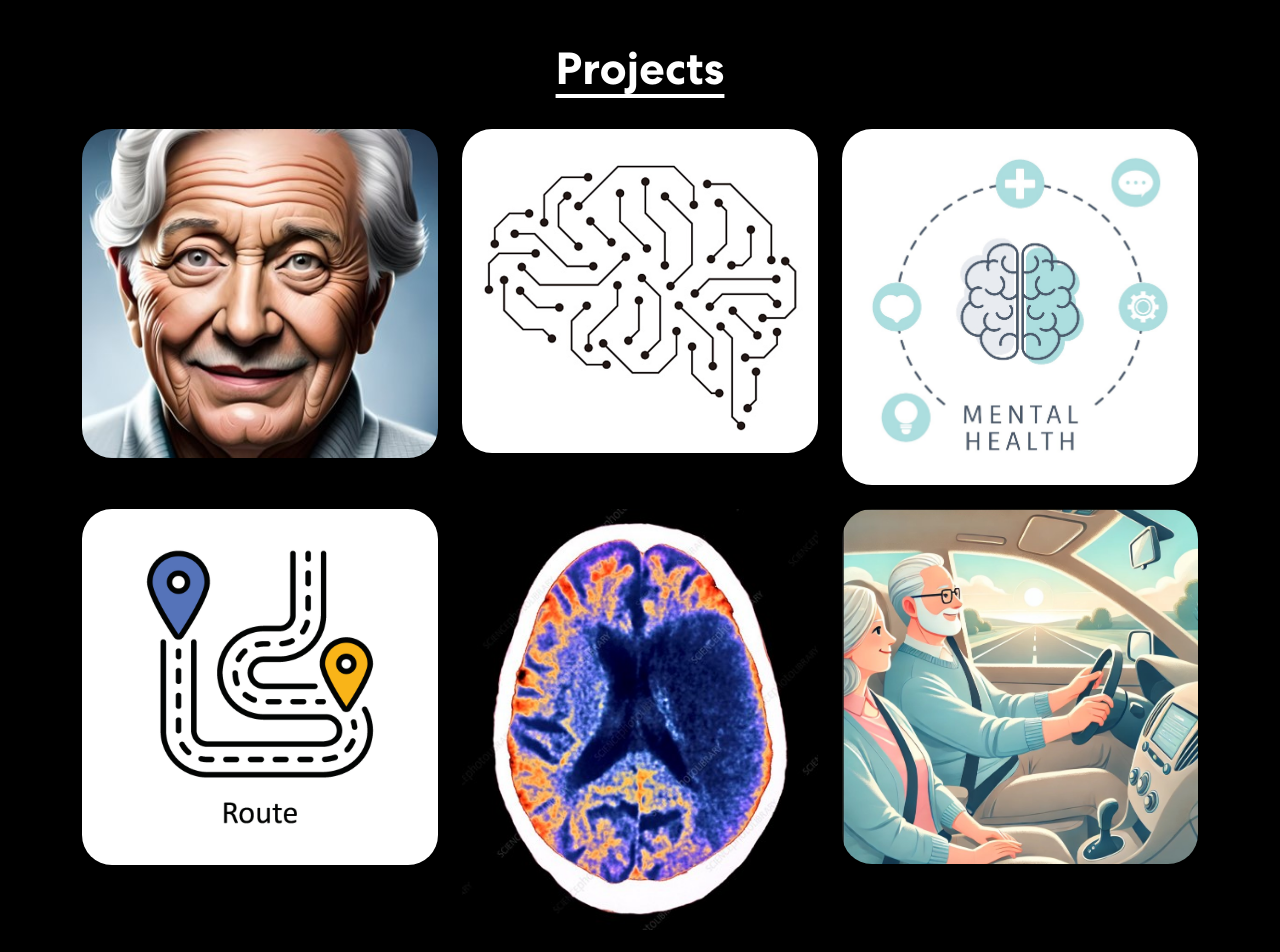
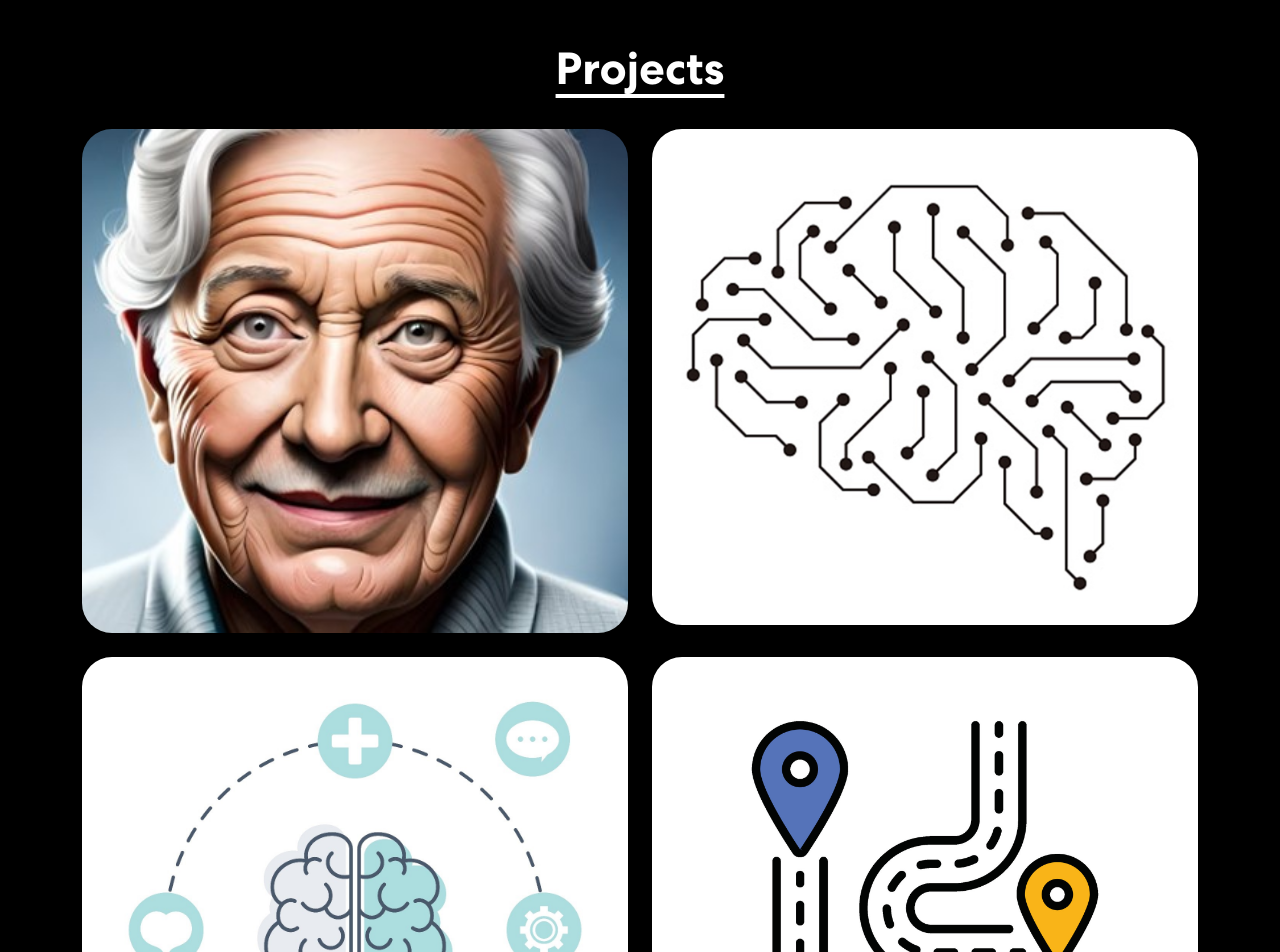
Before and after one commit to Rag1999/Yadu_site, a React (Create React App) app: page / in a window 1280 px wide. Shown: the part 4220-5172 px from the top of the page. Built offline with nearby package versions, Linux system fonts and the light colour scheme.

Commit message:
fixed projects

```diff
--- a/src/components/Projects.js
+++ b/src/components/Projects.js
@@ -42,7 +42,7 @@
     },
     {
       title: "Patient Research",
-      description: "We examined the brain basis of the enactment effect in stroke patients who have sustained focal lesions to frontal or parietal areas of the brain. ",
+      description: "We examined the brain basis of the enactment effect in stroke patients who have sustained focal lesions to frontal or parietal areas of the brain.",
       imgUrl: patient,
       link:"https://journals.plos.org/plosone/article?id=10.1371/journal.pone.0250761"
     },
@@ -50,7 +50,7 @@
     {
       title: "Influence of multitasking while driving on spatial memory",
       description: "We examined how multi-tasking while driving impacts situational awareness (measured by landmark recognition) and the spatial knowledge (measured by a sketch map drawn of the explored environment) of a driver.",
-      imgUrl: patient,
+      imgUrl: drive,
       link:"https://journals.plos.org/plosone/article?id=10.1371/journal.pone.0250761"
     }
 
@@ -95,7 +95,7 @@
                         } */}
 
 
-                             <Col size={12} sm={6} md={4}>
+                             <Col size={12} sm={12} md={6} lg={6}>
 
 
                               <div className="proj-imgbx">
@@ -122,7 +122,7 @@
 
                             </Col>
 
-                            <Col size={12} sm={6} md={4}>
+                            <Col size={12} sm={12} md={8} lg={6}>
 
 
                               <div className="proj-imgbx">
@@ -132,6 +132,7 @@
                               <div className="proj-txtx">
                                 <h4>{projects[1].title}</h4>
                                 <span>{projects[1].description}</span>
+                                <br/>
 
                                 <a href="https://www.tandfonline.com/doi/full/10.1080/09658211.2021.1995877"
                                     target="_blank"
@@ -164,7 +165,7 @@
 
                             </Col>
 
-                            <Col size={12} sm={6} md={4}>
+                            <Col size={12} sm={12} md={6} lg={6}>
 
 
                                 <div className="proj-imgbx">
@@ -174,6 +175,8 @@
                                 <div className="proj-txtx">
                                   <h4>{projects[2].title}</h4>
                                   <span>{projects[2].description}</span>
+                                  <br/>
+
 
                                   <a href="https://www.frontiersin.org/journals/epidemiology/articles/10.3389/fepid.2023.1067492/full"
                                       target="_blank"
@@ -203,7 +206,7 @@
 
 
 
-                            <Col size={12} sm={6} md={4}>
+                            <Col size={12} sm={12} md={8} lg={6}>
 
 
                                 <div className="proj-imgbx">
@@ -213,6 +216,7 @@
                                 <div className="proj-txtx">
                                   <h4>{projects[3].title}</h4>
                                   <span>{projects[3].description}</span>
+                                  <br />
 
 
                                   <a href="https://www.tandfonline.com/doi/full/10.1080/13875868.2024.2359929"
@@ -249,7 +253,7 @@
                             </Col>
 
 
-                                <Col size={12} sm={6} md={4}>
+                                <Col size={12} sm={12} md={6} lg={6}>
 
 
                                 <div className="proj-imgbx">
@@ -259,10 +263,12 @@
                                 <div className="proj-txtx">
                                   <h4>{projects[4].title}</h4>
                                   <span>{projects[4].description}</span>
+                                  <br />
 
                                   <a href="https://doi.org/10.1016/j.neuropsychologia.2025.109118"
                                       target="_blank"
                                       rel="noopener noreferrer">
+
                                       <button  className="resume" onClick={() => console.log('connect')}><Link size={25} /> Enactment effect in stroke patients </button>
 
                                   </a>
@@ -289,7 +295,7 @@
 
 
 
-                            <Col size={12} sm={6} md={4}>
+                            <Col size={12} sm={12} md={8} lg={6}>
 
 
                                     <div className="proj-imgbx">
@@ -299,6 +305,7 @@
                                     <div className="proj-txtx">
                                       <h4>{projects[5].title}</h4>
                                       <span>{projects[5].description}</span>
+
 
                                       <br/>
 
```
